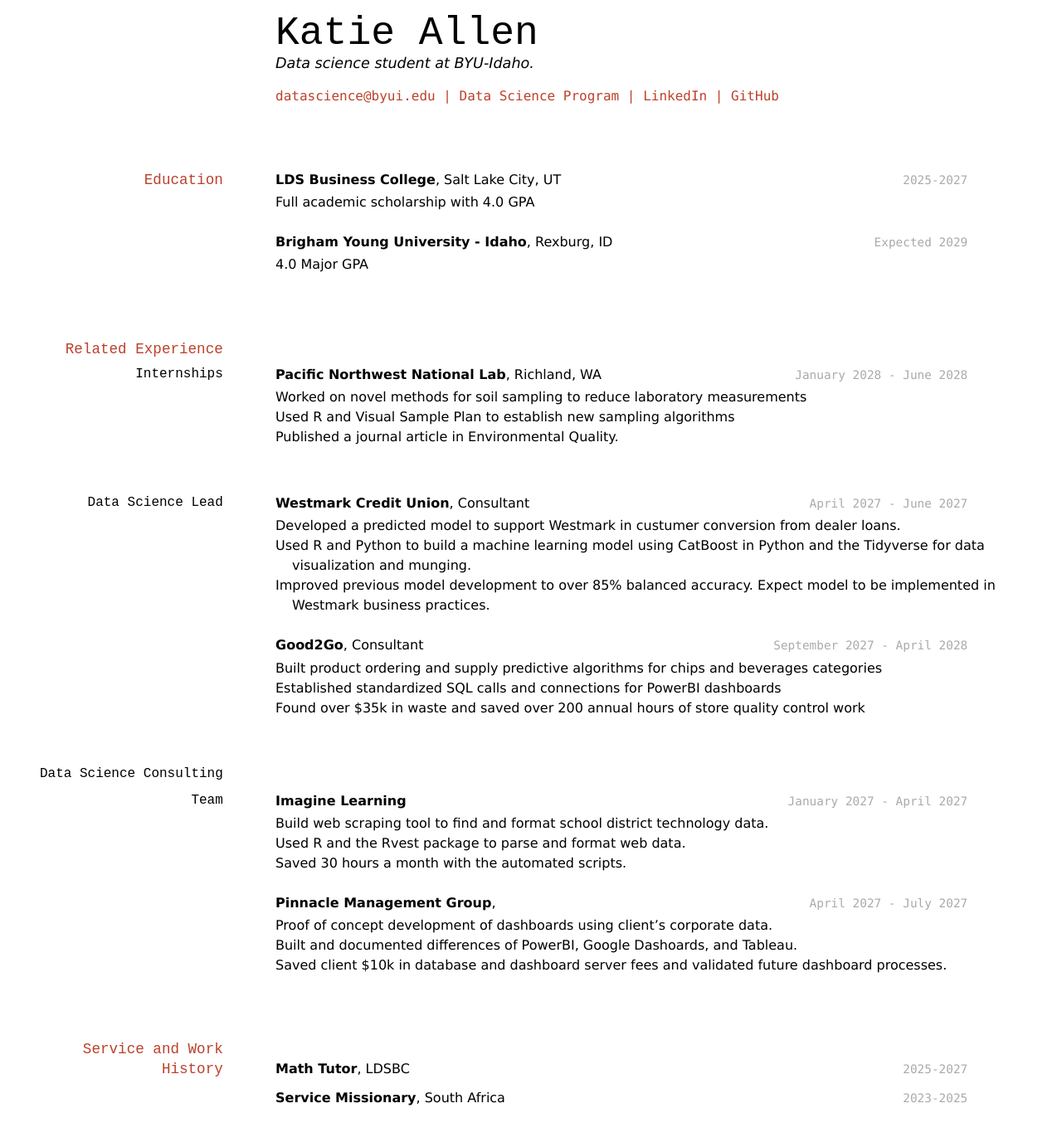
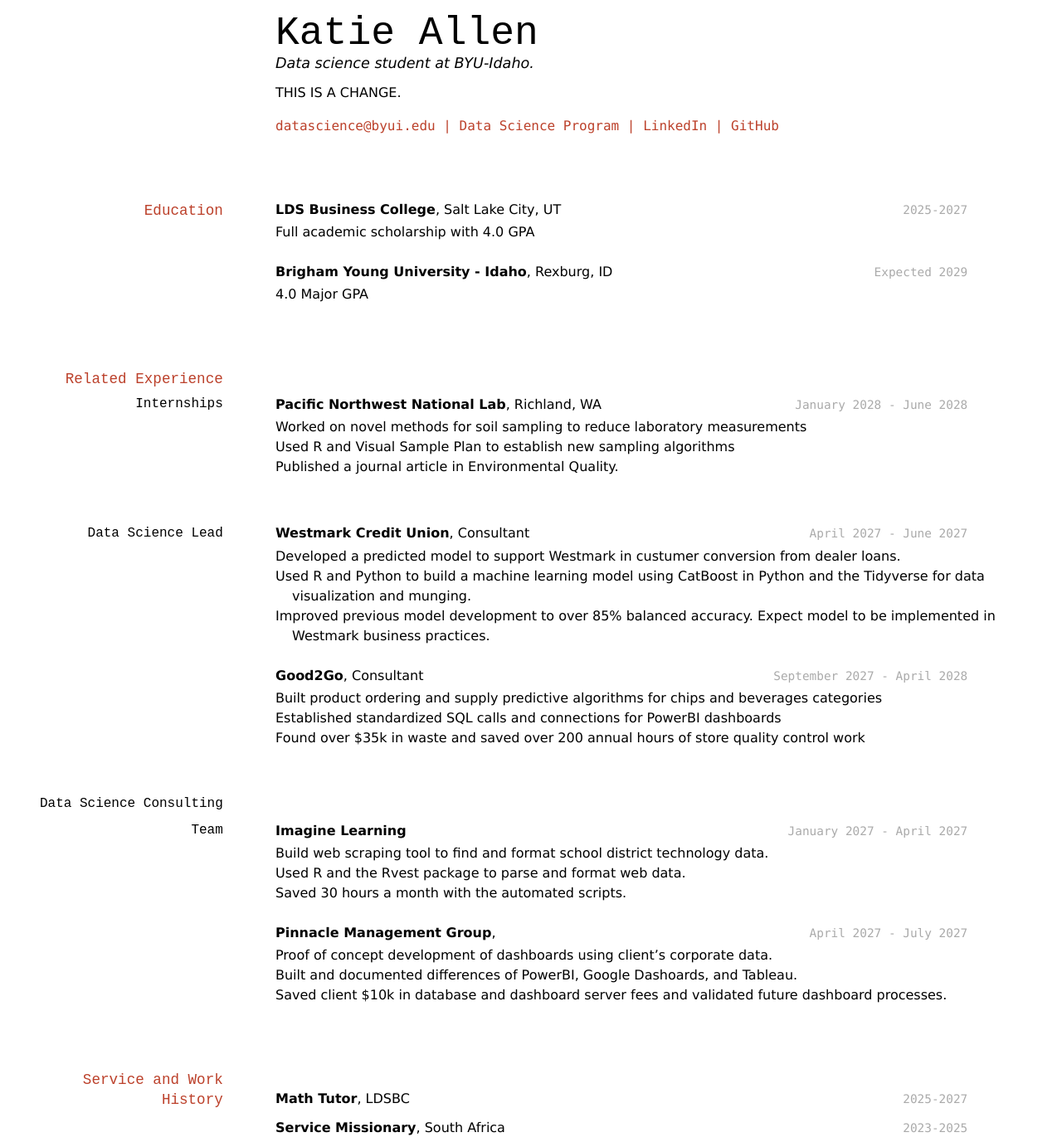
Before and after one commit to katie-allen/katie-allen-resume, a Jekyll site: the page built from docs/index.md, in a window 1280 px wide. Shown: the whole page at 83% size. Built offline with Jekyll 4.4.1, drawn with Linux system fonts in a browser that asks for light colours; before the commit the page ends 1347 px from its top, so only the background shows below that.

Commit message:
Update index.md

```diff
--- a/docs/index.md
+++ b/docs/index.md
@@ -4,6 +4,8 @@ title: Katie Allen
 ---
 # Katie Allen
 Data science student at BYU-Idaho.
+
+THIS IS A CHANGE.
 
 <div id="webaddress">
 <a href="datascience@byui.edu">datascience@byui.edu</a>
```
